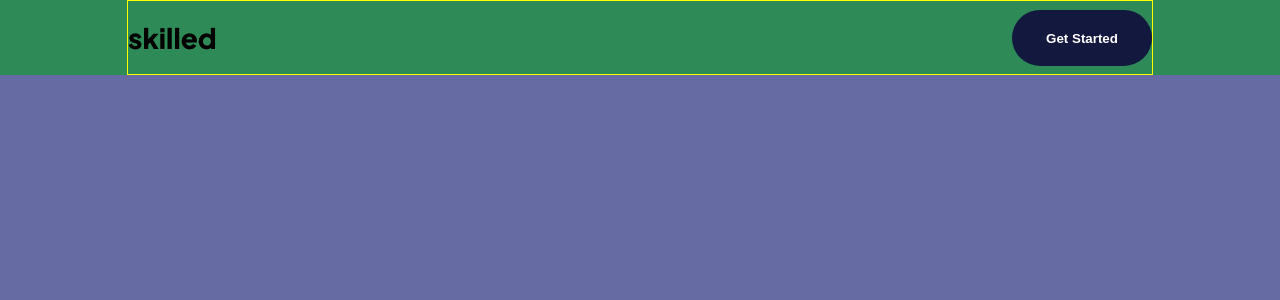
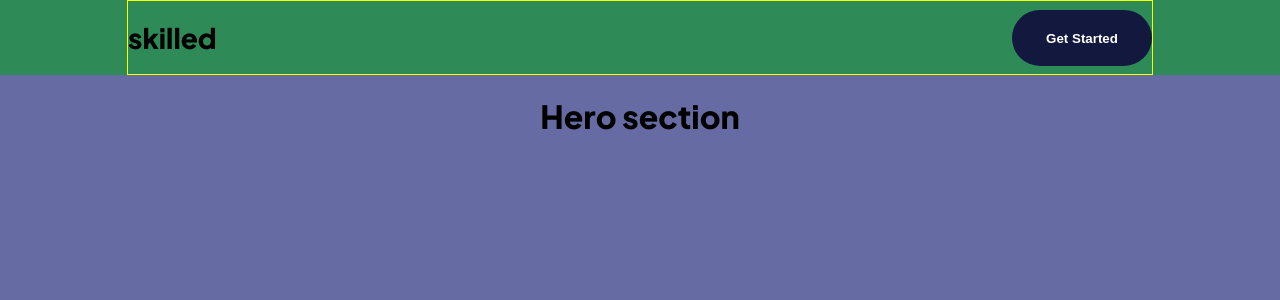
Before and after one commit to PiriyaLapa/Skilled-e-learning-landing-page, a React (Create React App) app: page / in a window 1280 px wide. Shown: the top 300 px of the page. Built offline with nearby package versions, Linux system fonts and the light colour scheme.

Commit message:
update refactor code and try to deploy

```diff
--- /dev/null
+++ b/src/apis/apis.ts
@@ -0,0 +1,6 @@
+export const HeaderContent = {
+    logoContent: "skilled",
+    titleContent:'Maximize skill,minimize budget',
+    ParaContent:'Our modern courses across a range of in-demand skills will give you the knowledge you need to live the life you want.',
+    btnContent:'Get Started'
+};
--- a/src/components/Navbars/Navbar.tsx
+++ b/src/components/Navbars/Navbar.tsx
@@ -2,7 +2,7 @@ import { Component, ReactNode } from "react";
 import { StyledNavbar } from "./style";
 import PrimaryBtn from "../Buttons/PrimaryBtn";
 import Logo from "../Logos/Logo";
-import { HeaderContent } from "../../utilities";
+import { HeaderContent } from "../../apis/apis";
 
 export class Navbar extends Component {
   render(): ReactNode {
--- a/src/pages/LandingPage/LandingPage.tsx
+++ b/src/pages/LandingPage/LandingPage.tsx
@@ -1,12 +1,14 @@
 import { Component, ReactNode } from "react";
 import { StyledLandingPage } from "./styles";
 import Header from "./sections/Header";
+import Hero from "./sections/Hero";
 
 export default class LandingPage extends Component {
   render(): ReactNode {
     return (
       <StyledLandingPage>
         <Header />
+        <Hero />
       </StyledLandingPage>);
   }
 }
--- /dev/null
+++ b/src/pages/LandingPage/sections/Hero.tsx
@@ -0,0 +1,11 @@
+import { Component, ReactNode } from "react";
+
+export default class Hero extends Component {
+  render(): ReactNode {
+    return (
+      <div>
+        <h1>Hero section</h1>
+      </div>
+    );
+  }
+}
--- a/src/utilities.ts
+++ b/src/utilities.ts
@@ -13,10 +13,3 @@ export const fonts = {
     primaryFont: "Plus Jakarta Sans",
     testFont:'Tahoma Sans'
 }
-
-export const HeaderContent = {
-    logoContent: "skilled",
-    titleContent:'Maximize skill,minimize budget',
-    ParaContent:'Our modern courses across a range of in-demand skills will give you the knowledge you need to live the life you want.',
-    btnContent:'Get Started'
-}
```
